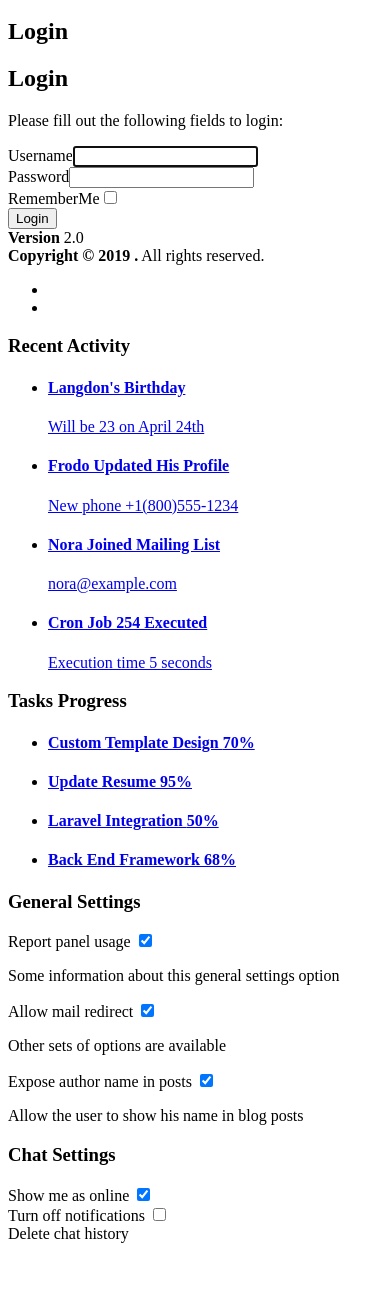
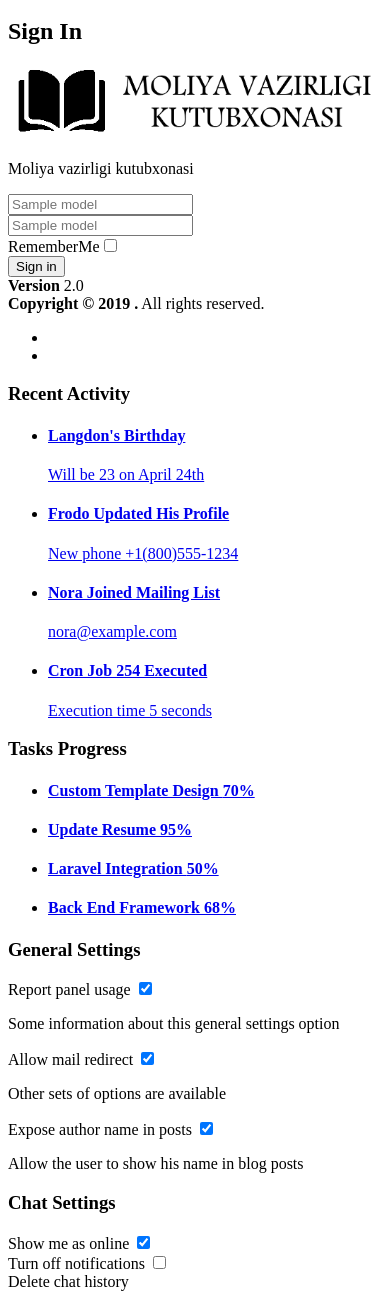
Before and after one commit to riccone/library, a Yii app: template backend/views/site/login.php in a window 390 px wide; the page is wider, and only the part inside the window is pictured. Shown: the part 1203-2502 px from the top of that part. Before the commit the page ends 2446 px from the top of that part, so only its background shows below. Run offline with PHP 8.4 and a stand-in for Yii, Linux system fonts and the light colour scheme; the template is opened without the code that fills it: most values are stand-ins (such as "Sample title", 1, 10 or a date in 2020); form fields are guessed from the names that the template uses; data that the repository does not hold is empty; some libraries are stand-ins or nearby versions.

Commit message:
Dizayn bilan ishlandi

```diff
--- a/backend/views/books-tags/index.php
+++ b/backend/views/books-tags/index.php
@@ -10,7 +10,7 @@ use yii\widgets\Pjax;
 $this->title = 'Books Tags';
 $this->params['breadcrumbs'][] = $this->title;
 ?>
-<div class="books-tags-index">
+<div class="books-tags-index panel panel-info" style="padding:10px;">
 
     <h1><?= Html::encode($this->title) ?></h1>
     <?php Pjax::begin(); ?>
--- a/backend/views/books/index.php
+++ b/backend/views/books/index.php
@@ -12,7 +12,7 @@ $this->title = 'Книги';
 $this->params['breadcrumbs'][] = $this->title;
 //var_dump($model = Books::findOne($dataProvider->id));
 ?>
-<div class="books-index">
+<div class="books-index panel panel-info" style="padding:10px;">
 
 <!--    <h1>--><?//= Html::encode($this->title) ?><!--</h1>-->
     <?php Pjax::begin(); ?>
--- a/backend/views/layouts/main-login.php
+++ b/backend/views/layouts/main-login.php
@@ -6,7 +6,9 @@ use yii\helpers\Html;
 /* @var $content string */
 
 dmstr\web\AdminLteAsset::register($this);
+
 ?>
+
 <?php $this->beginPage() ?>
 <!DOCTYPE html>
 <html lang="<?= Yii::$app->language ?>">
--- a/backend/views/maqol/index.php
+++ b/backend/views/maqol/index.php
@@ -10,7 +10,7 @@ use yii\widgets\Pjax;
 $this->title = 'Maqols';
 $this->params['breadcrumbs'][] = $this->title;
 ?>
-<div class="maqol-index">
+<div class="maqol-index panel panel-info" style="padding:10px;">
 
 <!--    <h1>--><?//= Html::encode($this->title) ?><!--</h1>-->
     <?php Pjax::begin(); ?>
--- a/backend/views/site/login.php
+++ b/backend/views/site/login.php
@@ -1,35 +1,72 @@
 <?php
+use yii\helpers\Html;
+use yii\bootstrap\ActiveForm;
 
 /* @var $this yii\web\View */
 /* @var $form yii\bootstrap\ActiveForm */
 /* @var $model \common\models\LoginForm */
 
-use yii\helpers\Html;
-use yii\bootstrap\ActiveForm;
+$this->title = 'Sign In';
 
-$this->title = 'Login';
-$this->params['breadcrumbs'][] = $this->title;
+$fieldOptions1 = [
+    'options' => ['class' => 'form-group has-feedback'],
+    'inputTemplate' => "{input}<span class='glyphicon glyphicon-envelope form-control-feedback'></span>"
+];
+
+$fieldOptions2 = [
+    'options' => ['class' => 'form-group has-feedback'],
+    'inputTemplate' => "{input}<span class='glyphicon glyphicon-lock form-control-feedback'></span>"
+];
 ?>
-<div class="site-login">
-    <h1><?= Html::encode($this->title) ?></h1>
 
-    <p>Please fill out the following fields to login:</p>
+<div class="login-box">
+    <div class="login-logo">
+        <a href="lib.mf.uz">
+			<img src="/images/logo/logo2.png" alt="logo" width="100%">
+		</a>
+    </div>
+    <!-- /.login-logo -->
+    <div class="login-box-body">
+        <p class="login-box-msg">Moliya vazirligi kutubxonasi</p>
 
-    <div class="row">
-        <div class="col-lg-5">
-            <?php $form = ActiveForm::begin(['id' => 'login-form']); ?>
+        <?php $form = ActiveForm::begin(['id' => 'login-form', 'enableClientValidation' => false]); ?>
 
-                <?= $form->field($model, 'username')->textInput(['autofocus' => true]) ?>
+        <?= $form
+            ->field($model, 'username', $fieldOptions1)
+            ->label(false)
+            ->textInput(['placeholder' => $model->getAttributeLabel('username')]) ?>
 
-                <?= $form->field($model, 'password')->passwordInput() ?>
+        <?= $form
+            ->field($model, 'password', $fieldOptions2)
+            ->label(false)
+            ->passwordInput(['placeholder' => $model->getAttributeLabel('password')]) ?>
 
+        <div class="row">
+            <div class="col-xs-8">
                 <?= $form->field($model, 'rememberMe')->checkbox() ?>
+            </div>
+            <!-- /.col -->
+            <div class="col-xs-4">
+                <?= Html::submitButton('Sign in', ['class' => 'btn btn-primary btn-block btn-flat', 'name' => 'login-button']) ?>
+            </div>
+            <!-- /.col -->
+        </div>
 
-                <div class="form-group">
-                    <?= Html::submitButton('Login', ['class' => 'btn btn-primary', 'name' => 'login-button']) ?>
-                </div>
 
-            <?php ActiveForm::end(); ?>
-        </div>
+        <?php ActiveForm::end(); ?>
+
+        <!--<div class="social-auth-links text-center">
+            <p>- OR -</p>
+            <a href="#" class="btn btn-block btn-social btn-facebook btn-flat"><i class="fa fa-facebook"></i> Sign in
+                using Facebook</a>
+            <a href="#" class="btn btn-block btn-social btn-google-plus btn-flat"><i class="fa fa-google-plus"></i> Sign
+                in using Google+</a>
+        </div>-->
+        <!-- /.social-auth-links -->
+
+        <!--<a href="#">I forgot my password</a><br>
+        <a href="register.html" class="text-center">Register a new membership</a>-->
+
     </div>
-</div>
+    <!-- /.login-box-body -->
+</div><!-- /.login-box -->
--- a/backend/views/tags/index.php
+++ b/backend/views/tags/index.php
@@ -10,7 +10,7 @@ use yii\widgets\Pjax;
 $this->title = 'Теги';
 $this->params['breadcrumbs'][] = $this->title;
 ?>
-<div class="tags-index">
+<div class="tags-index panel panel-info" style="padding:10px;">
 
 <!--    <h1>--><?//= Html::encode($this->title) ?><!--</h1>-->
     <?php Pjax::begin(); ?>
--- a/frontend/models/Tags.php
+++ b/frontend/models/Tags.php
@@ -56,6 +56,10 @@ class Tags extends \yii\db\ActiveRecord
         return Tags::find()->all();
     }
 
+	public static function getTen(){
+        return Tags::find()->limit(10)->all();
+    }
+
     /**
      * @return \yii\db\ActiveQuery
      */
--- a/frontend/views/books/left.php
+++ b/frontend/views/books/left.php
@@ -5,7 +5,7 @@ use frontend\models\Tags;
 use yii\helpers\Url;
 
 $categories = CategoryBooks::getAll();
-$tags = Tags::getAll();
+$tags = Tags::getTen();
 ?>
 
 <div class="col-lg-3 col-12 order-2 order-lg-1 md-mt-40 sm-mt-40">
```
Also changed, not shown: backend/config/main.php (+9 -2 lines), backend/views/category-books/index.php (+5 -4 lines), frontend/web/css/style.css.
